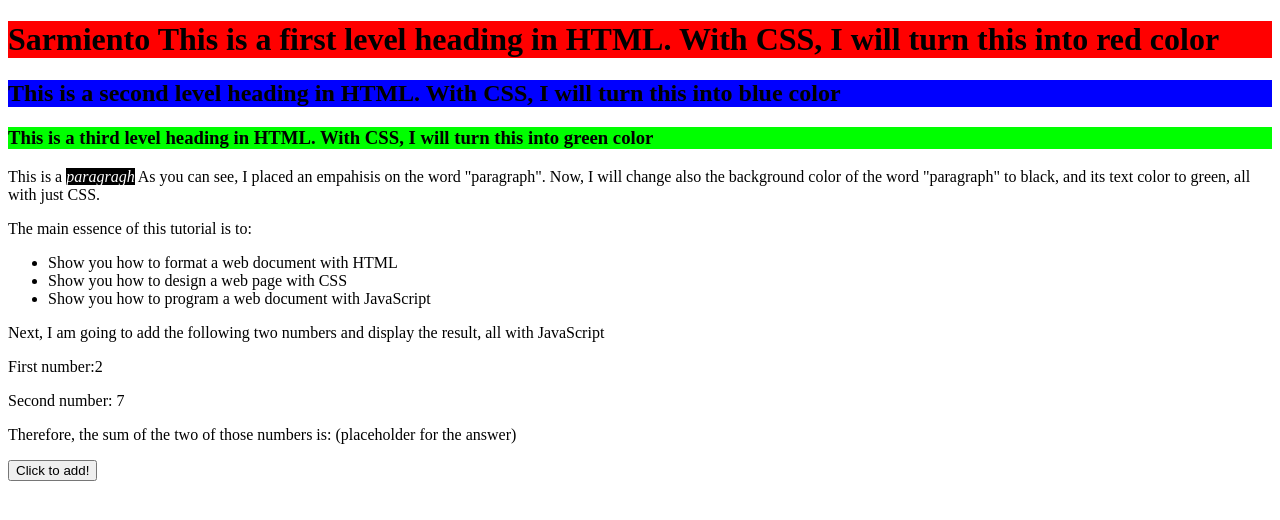
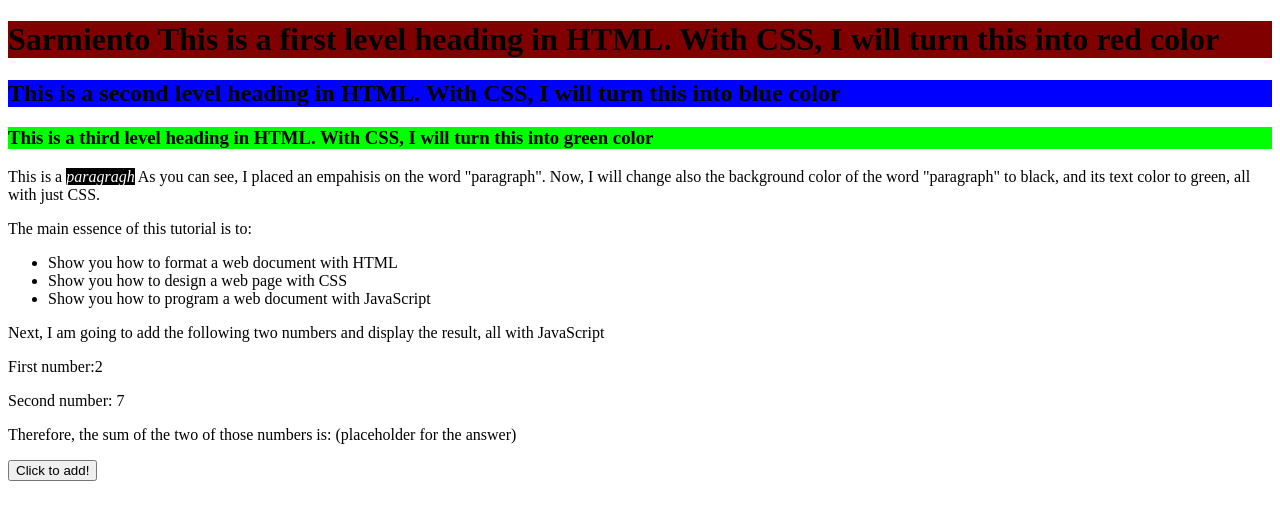
Before and after one commit to Z-Sar08/exer1, a plain HTML site: page index.html in a window 1280 px wide. Drawn offline with Linux system fonts and the light colour scheme.

Commit message:
Update styles.css
change the shade of red and added a single line comment

```diff
--- a/styles.css
+++ b/styles.css
@@ -1,5 +1,6 @@
 h1 {
-  background-color: #ff0000;
+ /* background-color: #ff0000;*/
+  background-color: #800000;
 }
 
 h2 {
```
